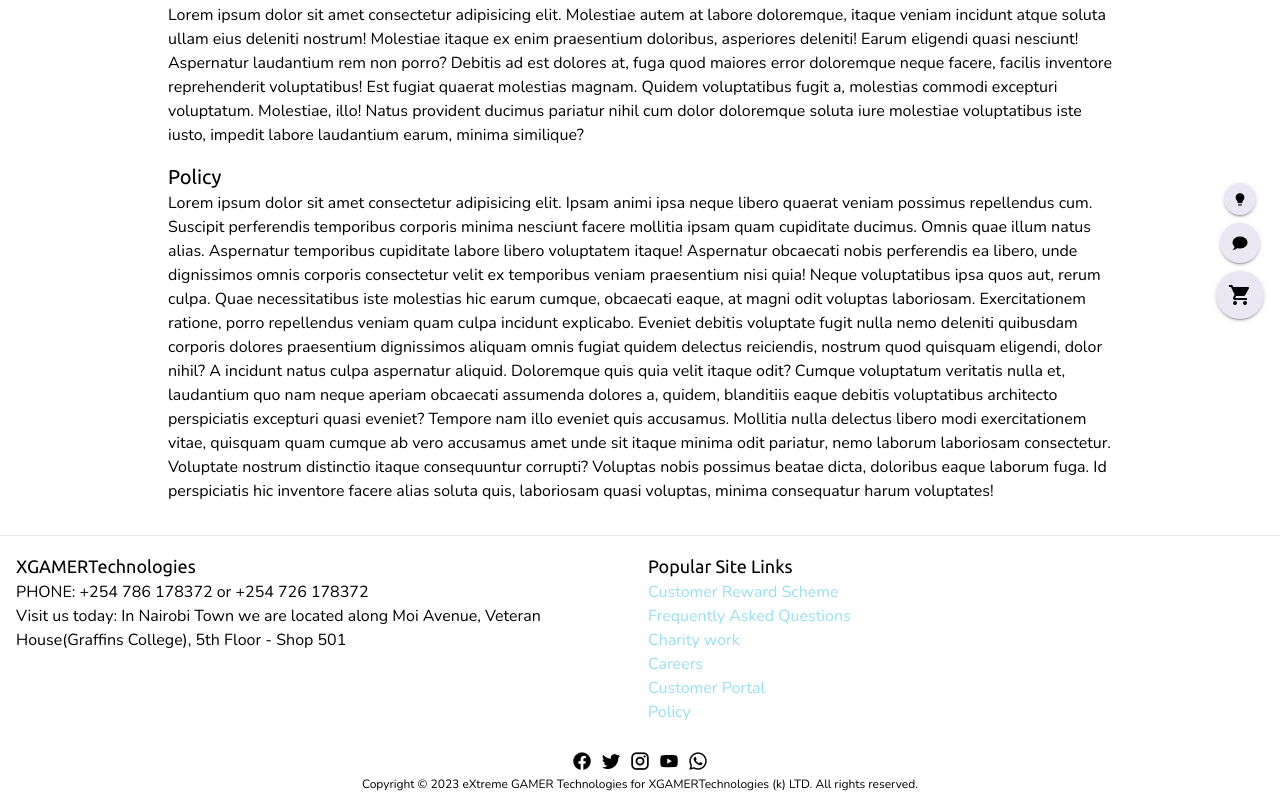
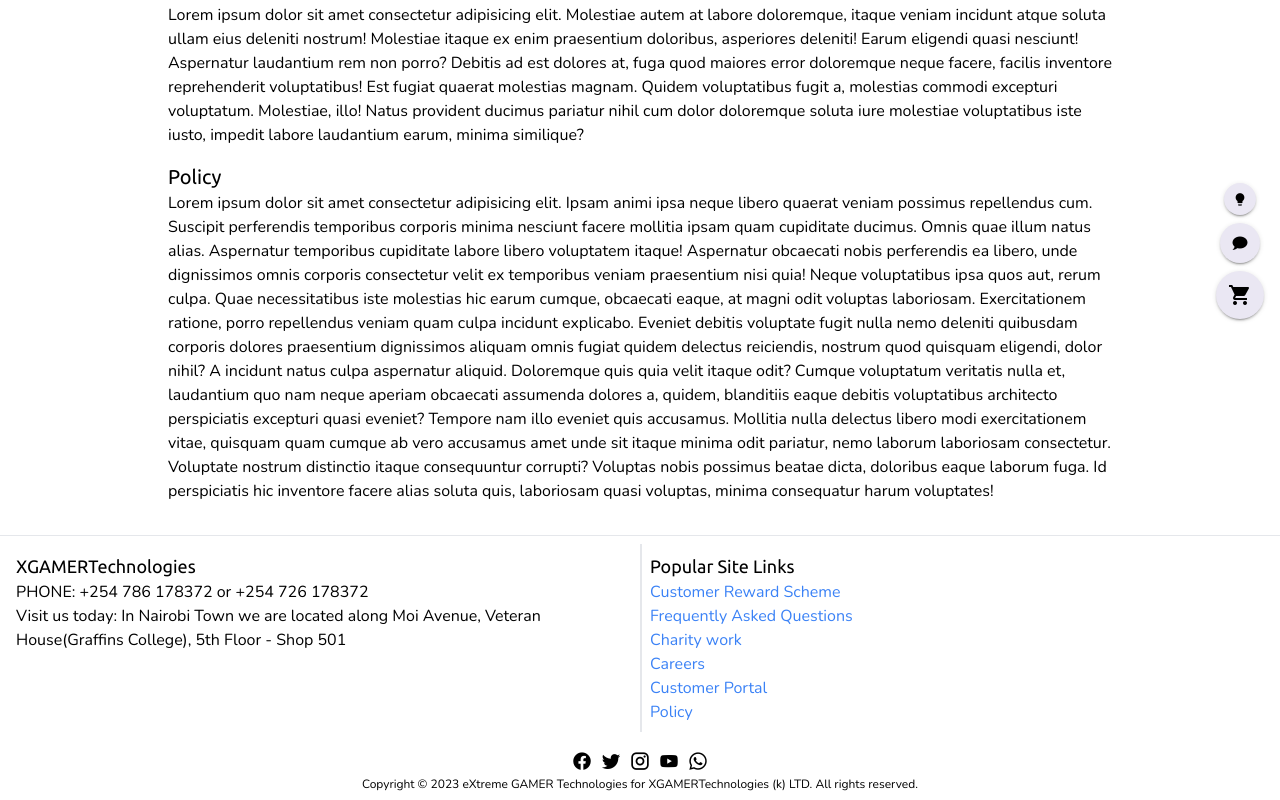
Before and after one commit to Q-T5/xgtech-rewrite, a Vue app: page /xgtech-rewrite/about-us in a window 1280 px wide. Shown: the part 465-1265 px from the top of the page. Built offline with nearby package versions, Linux system fonts and the light colour scheme; a web font is replaced by a local one.

Commit message:
Fix issue with divider

```diff
--- a/src/components/ContactUsFooterComp.vue
+++ b/src/components/ContactUsFooterComp.vue
@@ -1,5 +1,5 @@
 <template>
-  <div class="grid grid-cols-2 p-2 border-t-[1px] mt-2 divide-x-1">
+  <div class="grid grid-cols-2 p-2 border-t-[1px] mt-2 divide-x-2">
     <div class="p-2">
       <h1 class="font-ubuntu text-lg">XGAMERTechnologies</h1>
       <h2 class="font-nunito">PHONE: +254 786 178372 or +254 726 178372</h2>
@@ -14,7 +14,7 @@
         v-for="(link, index) in popularSiteLinks"
         :key="index"
         :href="link.link"
-        class="font-nunito hover:underline underline-offset-2 text-info"
+        class="font-nunito hover:underline underline-offset-2 text-blue-500"
         >{{ link.text }}</a
       >
     </div>
```
